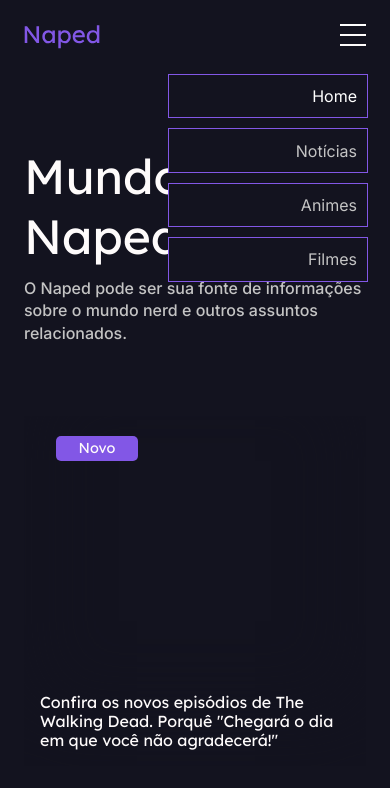
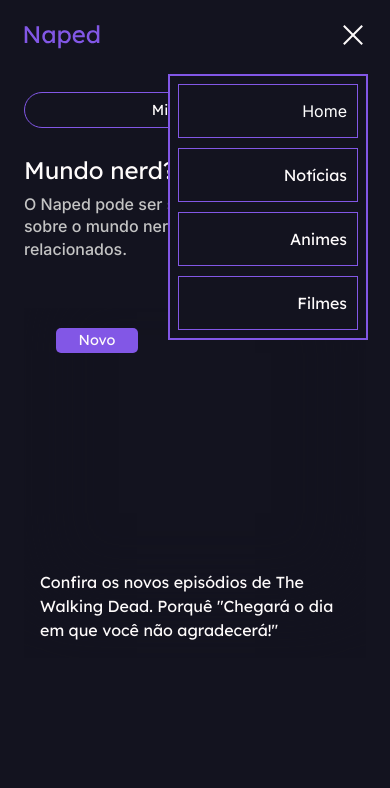
Before and after one commit to ErickNoGit/Naped, a plain HTML site: page index.html in a window 390 px wide. Both pictures are taken after a click on the button 353 px from the left and 37 px from the top of the page. Drawn offline with Linux system fonts and the light colour scheme.

Commit message:
alteração no header e html

```diff
--- a/assets/CSS/global/header.css
+++ b/assets/CSS/global/header.css
@@ -1,4 +1,4 @@
-/* cabeçalho padãro das pag */
+/* cabeçalho padrão das pag */
 #navigation {
   display: flex;
   align-items: center;
@@ -21,25 +21,19 @@
   column-gap: 40px;
 }
 
-.desativadoBtn {
-  font-family: var(--inter);
-  color: var(--white-200);
-  display: block;
-  padding: .7rem 0;
-  position: relative;
+#lista-btn li a {
+  padding: 1rem 0;
+}
+
+#lista-btn li a:hover {
+  text-decoration: none;
 }
 
 .ativadoBtn {
+  font-family: var(--inter);
   color: var(--white-100);
-  font-family: var(--inter);
   display: block;
-  padding: .7rem 0;
   position: relative;
-}
-
-.ativadoBtn:hover,
-.desativadoBtn:hover {
-  text-decoration: none;
 }
 
 .ativadoBtn:after {
@@ -49,7 +43,7 @@
   height: 2px;
   background-color: var(--purple);
   position: absolute;
-  bottom: 0;
+  bottom: 5px;
 }
 
 /* botão para mobile */
@@ -76,7 +70,11 @@
 }
 
 @media (max-width: 800px) {
-  .btn-conta {
+
+  /* escondendo */
+  .btn-conta,
+  .ativadoBtn:after,
+  #lista-btn {
     display: none;
   }
 
@@ -88,10 +86,26 @@
     cursor: pointer;
   }
 
-  #lista-btn {
-    display: none;
+  #acessos.ativado #lista-btn {
+    display: grid;
+    gap: 10px;
+    background: var(--dark);
+    border: solid 2px var(--purple);
+    padding: .5rem;
+    position: absolute;
+    right: -2px;
+    top: 50px;
+    width: 200px;
+    z-index: 5;
   }
 
+  #acessos.ativado #lista-btn li {
+    text-align: end;
+    border: double 1px var(--purple);
+    padding-right: 10px;
+  }
+
+  /* efeito hamburguer */
   .linha {
     display: block;
     height: 2px;
@@ -118,29 +132,16 @@
     margin-top: 20px;
   }
 
-  /* remover traço purple */
-  .ativadoBtn:after {
-    display: none;
+  #acessos.ativado .linha {
+    background: transparent;
   }
 
-  #acessos.ativado #lista-btn {
-    display: grid;
-    gap: 10px;
-    background: var(--dark);
-    position: absolute;
-    right: -2px;
-    top: 50px;
-    width: 200px;
-    z-index: 3;
+  #acessos.ativado .linha::after {
+    transform: rotate(45deg);
+    top: -10px;
   }
 
-  #acessos.ativado #lista-btn li {
-    text-align: end;
-    border: double 1px var(--purple);
-    padding-right: 10px;
+  #acessos.ativado .linha::before {
+    transform: rotate(-45deg);
   }
-  /* rotacionando hamburguer para X */
-
 }
-
-/* @media (max-width: 600px) {} */
--- a/assets/CSS/home/article.css
+++ b/assets/CSS/home/article.css
@@ -107,6 +107,6 @@
   .btnImage0 {
     font-size: 1rem;
     margin: 1rem;
-    line-height: 1.2rem;
+    line-height: 1.5rem;
   }
 }
--- a/assets/CSS/home/main.css
+++ b/assets/CSS/home/main.css
@@ -2,7 +2,12 @@
   display: grid;
   max-width: 1100px;
   margin: 3rem auto;
-  padding: 1.5rem;
+  padding: 0 1.5rem;
+  position: relative;
+}
+
+#botao-minhaConta {
+  display: none;
 }
 
 #conteudo h1 {
@@ -21,3 +26,36 @@
   font-weight: 500;
   line-height: 1.4;
 }
+
+@media (max-width: 800px) {
+  #botao-minhaConta {
+    display: block;
+    font-family: var(--deca);
+    border: solid 1px var(--purple);
+    color: var(--white);
+    font-size: .9rem;
+    font-weight: 400;
+    cursor: pointer;
+    background: transparent;
+    padding: .5rem 3rem;
+    border-radius: 35px;
+    position: absolute;
+    top: -45px;
+    left: 1.5rem;
+  }
+}
+
+@media (max-width: 600px) {
+  #botao-minhaConta {
+    padding: .5rem;
+    left: auto;
+    position: inherit;
+    top: -30px;
+  }
+
+  #conteudo h1 {
+    max-width: max-content;
+    font-size: 1.5rem;
+    line-height: 1.5rem;
+  }
+}
--- a/assets/JS/script.js
+++ b/assets/JS/script.js
@@ -1,7 +1,20 @@
+// botão mobile do header
 const botaoMobile = document.querySelector("#btn-mobile");
 
 function ativarMenu(event) {
+  if (event.type === 'touchstart') event.preventDefoult();
   const acesso = document.getElementById("acessos");
   acesso.classList.toggle('ativado');
+
+  const active = acesso.classList.contains('ativado');
+  event.currentTarget.setAttribute('aria-expanded', active);
+
+  if (active) {
+    event.currentTarget.setAttribute('aria-label', 'Fechar Menu');
+  } else {
+    event.currentTarget.setAttribute('aria-label', 'Abrir Menu');
+  }
 }
+
 botaoMobile.addEventListener("click", ativarMenu);
+botaoMobile.addEventListener("touchstart", ativarMenu);
--- a/index.html
+++ b/index.html
@@ -31,13 +31,13 @@
             <a class="ativadoBtn" href="./">Home</a>
           </li>
           <li>
-            <a class="desativadoBtn" href="./assets/HTML/noticias.html">Notícias</a>
+            <a href="./assets/HTML/noticias.html">Notícias</a>
           </li>
           <li>
-            <a class="desativadoBtn" href="./assets/HTML/animes.html">Animes</a>
+            <a href="./assets/HTML/animes.html">Animes</a>
           </li>
           <li>
-            <a class="desativadoBtn" href="./assets/HTML/found.html">Filmes</a>
+            <a href="./assets/HTML/found.html">Filmes</a>
           </li>
         </ol>
 
@@ -54,6 +54,7 @@
 
   <main>
     <div id="conteudo">
+      <button id="botao-minhaConta">Minha conta</button>
       <h1>Mundo nerd? Naped!</h1>
       <p class="inicialText">O Naped pode ser sua fonte de informações sobre o mundo nerd e outros assuntos
         relacionados.</p>
```
Also changed, not shown: assets/HTML/animes.html (+36 -1 lines), assets/HTML/noticias.html (+36 -1 lines).
